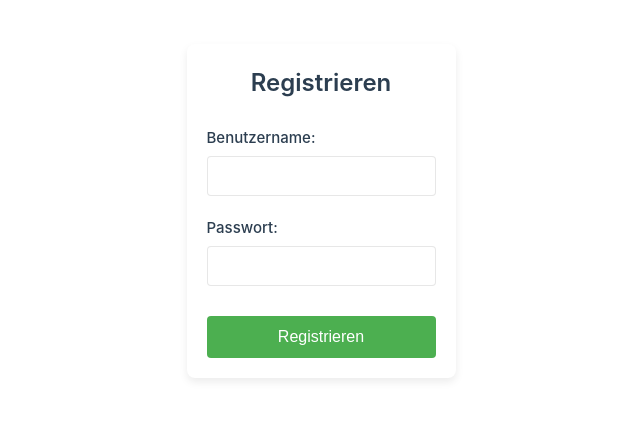
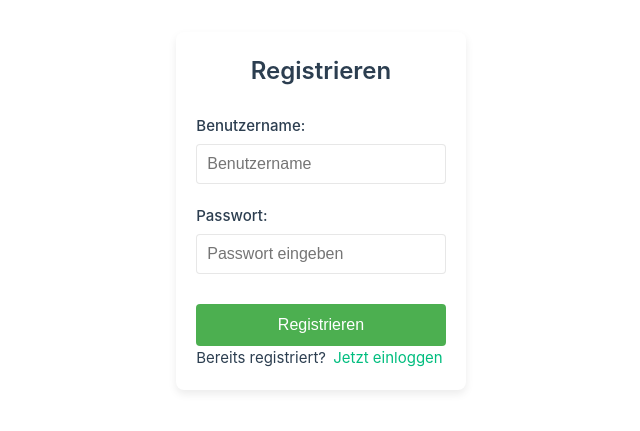
Before and after one commit to ErenAK2121/schemalose_datenbanken_FN, a Vue app: page /register in a window 1280 px wide. Shown: the part 141-572 px from the top of the page, without its empty margins (319-959 px from the left). Built offline with nearby package versions, Linux system fonts and the light colour scheme.

Commit message:
LoginView und RegisterView angepasst - LoginView nutzt jetzt auch die ModernCard Component. - RegisterView und LoginView nutzen jetzt Placeholder. - RegisterView enthält jetzt Link zum Login. - Den Router erweitert, so dass /home jetzt auf /login redirected.

```diff
--- a/src/router/index.ts
+++ b/src/router/index.ts
@@ -6,6 +6,11 @@ import LoginView from '@/views/LoginView.vue'
 const router = createRouter({
   history: createWebHistory(import.meta.env.BASE_URL),
   routes: [
+    {
+      path: "/",
+      name: 'home',
+      redirect: '/login'
+    },
     {
       path: "/register",
       name: 'register',
--- a/src/views/LoginView.vue
+++ b/src/views/LoginView.vue
@@ -1,43 +1,12 @@
-<!-- filepath: /home/lthustensaft/Documents/studium/schemelose_datenbanken/projekt/schemalose_datenbanken_FN/src/views/LoginView.vue -->
-<script setup>
-import { ref } from 'vue'
-import { useRouter } from 'vue-router'
-// Muss noch erstellt werden
-import { useAuthStore } from '@/stores/auth/useAuthStore'
-
-const router = useRouter()
-const authStore = useAuthStore()
-
-const email = ref('')
-const password = ref('')
-const errorMessage = ref('')
-
-const login = async () => {
-  try {
-    errorMessage.value = ''
-
-    if (!email.value || !password.value) {
-      errorMessage.value = 'Bitte füllen Sie alle Felder aus.'
-      return
-    }
-
-    await authStore.login(email.value, password.value)
-    router.push('/dashboard')
-  } catch (error) {
-    errorMessage.value = error.message || 'Login fehlgeschlagen. Bitte überprüfen Sie Ihre Eingaben.'
-  }
-}
-</script>
-
 <template>
   <div class="login-container">
-    <div class="login-form">
+    <ModernCard>
       <h1>Anmeldung</h1>
-
+      <form @submit.prevent="login">
         <div class="form-group">
-        <label for="username">Benutzername</label>
+          <label for="username">Benutzername:</label>
           <input
-          type="username"
+            type="text"
             id="username"
             v-model="username"
             placeholder="Benutzername"
@@ -46,7 +15,7 @@ const login = async () => {
         </div>
 
         <div class="form-group">
-        <label for="password">Passwort</label>
+          <label for="password">Passwort:</label>
           <input
             type="password"
             id="password"
@@ -56,19 +25,50 @@ const login = async () => {
           />
         </div>
 
-      <div v-if="errorMessage" class="error-message">
+        <button type="submit" class="login-button">Einloggen</button>
+
+        <p v-if="errorMessage" class="error-message">
           {{ errorMessage }}
-      </div>
-
-      <button @click="login" class="login-button">Einloggen</button>
+        </p>
 
         <div class="register-link">
           Noch kein Konto?
           <router-link to="/register">Jetzt registrieren</router-link>
         </div>
-    </div>
+      </form>
+    </ModernCard>
   </div>
 </template>
+
+<script setup lang="ts">
+import { ref } from 'vue'
+import { useRouter } from 'vue-router'
+import ModernCard from "@/components/ModernCard.vue"
+import { useAuthStore } from '@/stores/auth/useAuthStore'
+
+const router = useRouter()
+const authStore = useAuthStore()
+
+const username = ref('')
+const password = ref('')
+const errorMessage = ref('')
+
+const login = async () => {
+  try {
+    errorMessage.value = ''
+
+    if (!username.value || !password.value) {
+      errorMessage.value = 'Bitte füllen Sie alle Felder aus.'
+      return
+    }
+
+    await authStore.login(username.value, password.value)
+    router.push('/dashboard')
+  } catch (error: any) {
+    errorMessage.value = error.message || 'Login fehlgeschlagen. Bitte überprüfen Sie Ihre Eingaben.'
+  }
+}
+</script>
 
 <style scoped>
 .login-container {
@@ -77,15 +77,6 @@ const login = async () => {
   align-items: center;
   min-height: 80vh;
   padding: 20px;
-}
-
-.login-form {
-  width: 100%;
-  max-width: 400px;
-  padding: 30px;
-  background-color: #fff;
-  border-radius: 8px;
-  box-shadow: 0 2px 10px rgba(0, 0, 0, 0.1);
 }
 
 h1 {
@@ -98,6 +89,7 @@ h1 {
 
 .form-group {
   margin-bottom: 20px;
+  width: 100%;
 }
 
 label {
@@ -140,7 +132,7 @@ input:focus {
 
 .error-message {
   color: #f44336;
-  margin-bottom: 16px;
+  margin-top: 16px;
   font-size: 14px;
   text-align: center;
 }
@@ -159,10 +151,4 @@ input:focus {
 .register-link a:hover {
   text-decoration: underline;
 }
-
-@media (prefers-color-scheme: dark) {
-  .login-form {
-    background-color: var(--color-background-soft);
-  }
-}
 </style>
--- a/src/views/RegisterView.vue
+++ b/src/views/RegisterView.vue
@@ -5,11 +5,19 @@
       <form @submit.prevent="register">
         <div class="form-group">
           <label for="username">Benutzername:</label>
-          <input type="text" id="username" v-model="username" required />
+          <input type="text"
+          id="username"
+          v-model="username"
+          placeholder="Benutzername"
+          required />
         </div>
         <div class="form-group">
           <label for="password">Passwort:</label>
-          <input type="password" id="password" v-model="password" required />
+          <input type="password"
+          id="password"
+          v-model="password"
+          placeholder="Passwort eingeben"
+          required />
         </div>
         <button type="submit" class="register-button">Registrieren</button>
         <p v-if="registrationError" class="error-message">
@@ -18,6 +26,11 @@
         <p v-if="registrationSuccess" class="success-message">
           {{ registrationSuccess }}
         </p>
+
+        <div class="login-link">
+        Bereits registriert?
+        <router-link to="/login">Jetzt einloggen</router-link>
+      </div>
       </form>
     </ModernCard>
   </div>
```
Lines whose indentation alone changed are shown as unchanged.
